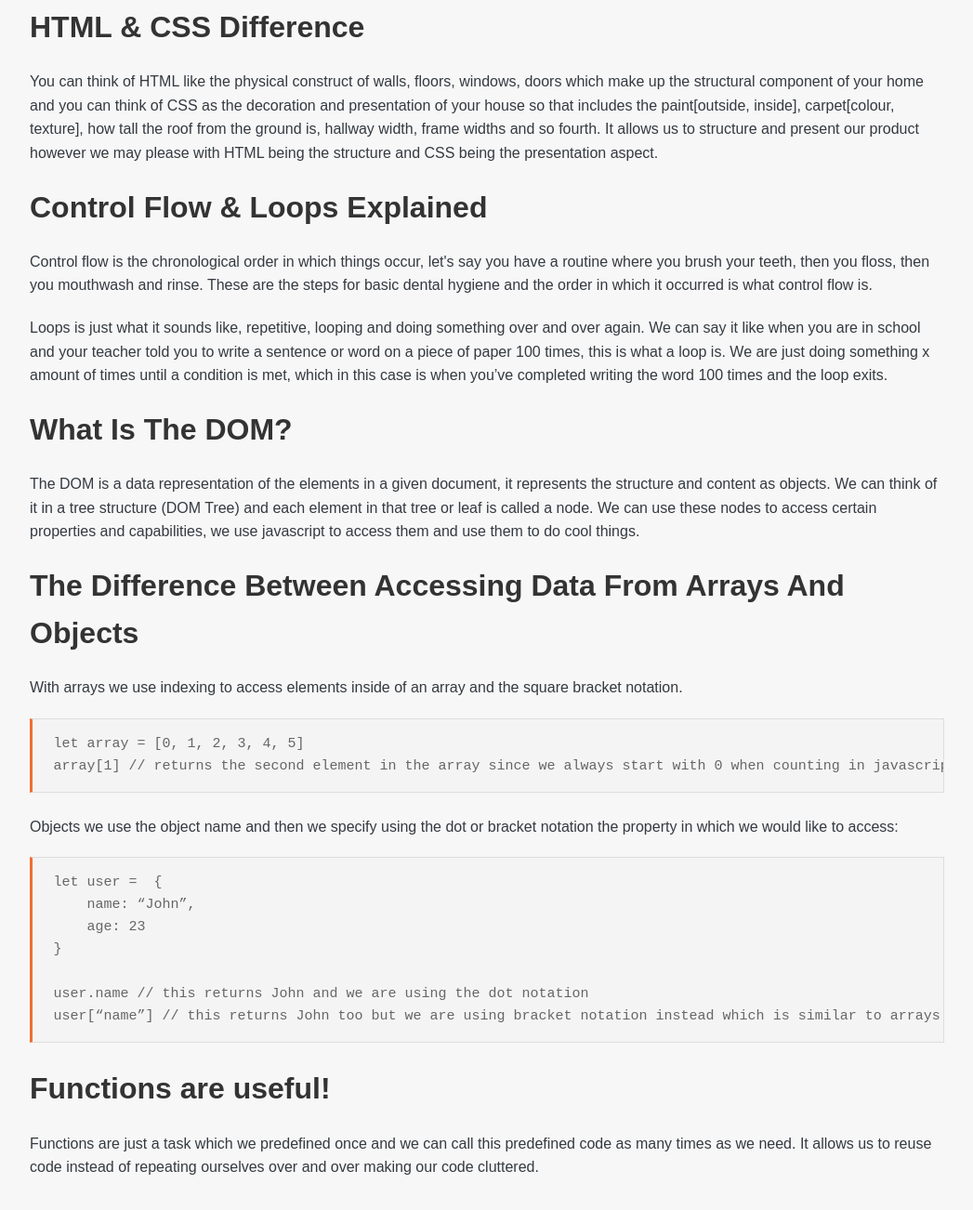
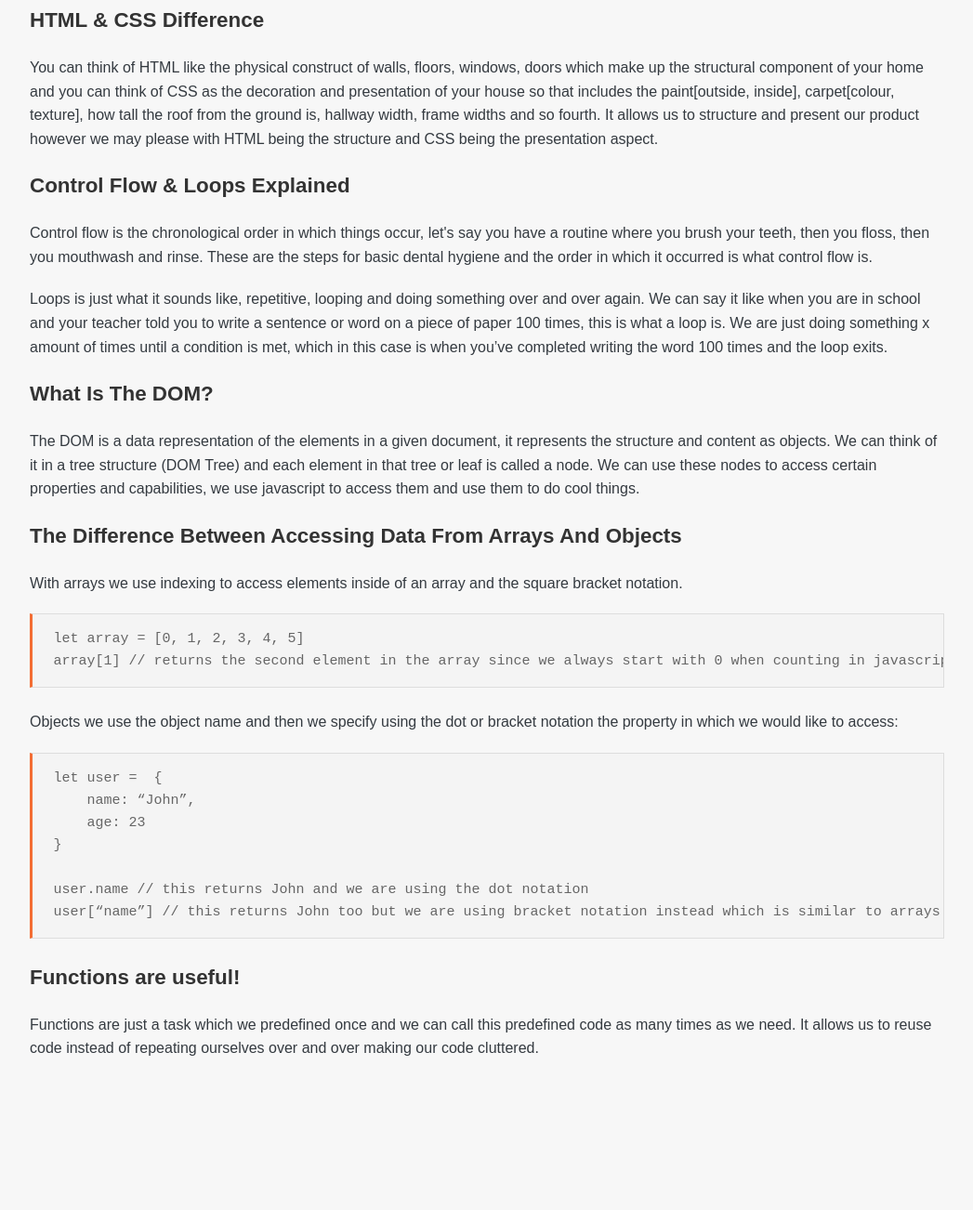
Before and after one commit to josiahwaikari/josiahwaikari.github.io, a plain HTML site: page blog/sprint3_technical.html in a window 1280 px wide. Shown: the part 280-1582 px from the top of the page at 93% size, without its empty margins (116-1163 px from the left). After the commit the page ends 1471 px from the top, so only its background shows below. Drawn offline with Linux system fonts and the light colour scheme.

Commit message:
Reformat

```diff
--- a/blog/sprint3_technical.html
+++ b/blog/sprint3_technical.html
@@ -28,17 +28,17 @@
             <h2>This is my technical blog for week 3</h2>
             <h3>by <span><a class="name" href="https://github.com/josiahwaikari" target="_blank">josiah waikari</a></span> • 11 july 2020</h3>
 
-            <h1>HTML & CSS Difference</h1>
+            <h2>HTML & CSS Difference</h2>
             <p>You can think of HTML like the physical construct of walls, floors, windows, doors which make up the structural component of your home and you can think of CSS as the decoration and presentation of your house so that includes the paint[outside, inside], carpet[colour, texture], how tall the roof from the ground is, hallway width, frame widths and so fourth. It allows us to structure and present our product however we may please with HTML being the structure and CSS being the presentation aspect.</p>
 
-            <h1>Control Flow & Loops Explained</h1>
+            <h2>Control Flow & Loops Explained</h2>
             <p>Control flow is the chronological order in which things occur, let's say you have a routine where you brush your teeth, then you floss, then you mouthwash and rinse. These are the steps for basic dental hygiene and the order in which it occurred is what control flow is.</p>
             <p>Loops is just what it sounds like, repetitive, looping and doing something over and over again. We can say it like when you are in school and your teacher told you to write a sentence or word on a piece of paper 100 times, this is what a loop is. We are just doing something x amount of times until a condition is met, which in this case is when you’ve completed writing the word 100 times and the loop exits.</p>
 
-            <h1>What Is The DOM?</h1>
+            <h2>What Is The DOM?</h2>
             <p>The DOM is a data representation of the elements in a given document, it represents the structure and content as objects. We can think of it in a tree structure (DOM Tree) and each element in that tree or leaf is called a node. We can use these nodes to access certain properties and capabilities, we use javascript to access them and use them to do cool things.</p>
 
-            <h1>The Difference Between Accessing Data From Arrays And Objects</h1>
+            <h2>The Difference Between Accessing Data From Arrays And Objects</h2>
             <p>With arrays we use indexing to access elements inside of an array and the square bracket notation.</p>
             <pre><code>let array = [0, 1, 2, 3, 4, 5]
 array[1] // returns the second element in the array since we always start with 0 when counting in javascript</code></pre>
@@ -51,7 +51,7 @@ array[1] // returns the second element in the array since we always start with 0
 user.name // this returns John and we are using the dot notation
 user[“name”] // this returns John too but we are using bracket notation instead which is similar to arrays but instead we reference names</code></pre>
 
-            <h1>Functions are useful!</h1>
+            <h2>Functions are useful!</h2>
             <p>Functions are just a task which we predefined once and we can call this predefined code as many times as we need. It allows us to reuse code instead of repeating ourselves over and over making our code cluttered.</p>
         </div>
     </div>
```
